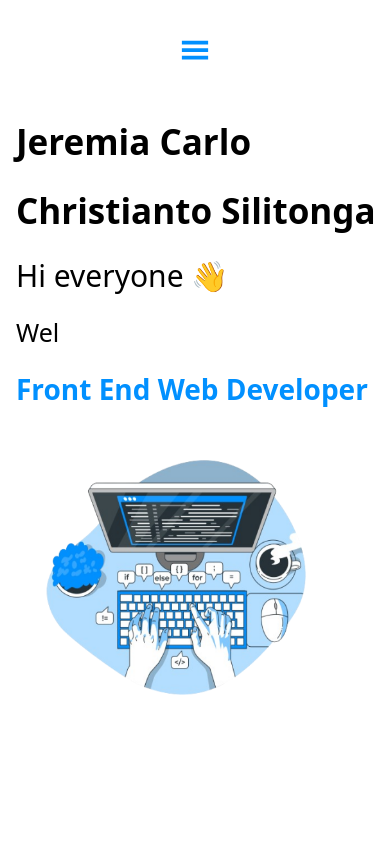
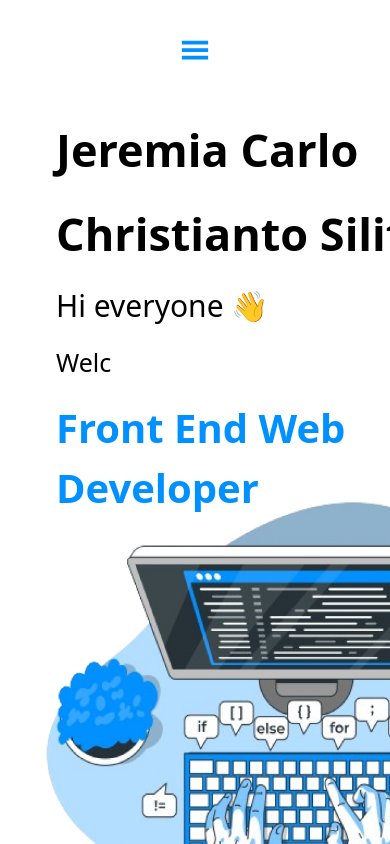
Before and after one commit to Jercarlo80/jeremiacarlo.portfolio.github.io, a React (Create React App) app: page / in a window 390 px wide. Shown: the top 844 px of the page. Built offline with nearby package versions, Linux system fonts and the light colour scheme.

Commit message:
First Commit

```diff
--- a/src/pages/Home.js
+++ b/src/pages/Home.js
@@ -11,12 +11,12 @@ const Home = () => {
   });
   return (
     <div id="home" name="home" className="p-4 md:p-8">
-      <div className="md:flex md:flex-row flex flex-col md:justify-between">
-        <div className="flex flex-col gap-4 md:mt-[280px] mt-[100px] md:ml-[160px] ml-[0px]">
-          <h1 className="md:w-[553px] w-[430px] md:text-[50px] text-[35px] font-bold">
+      <div className="md:flex md:flex-row flex flex-col md:justify-between md:w-full w-[554px]">
+        <div className="flex flex-col gap-4 md:mt-[280px] mt-[100px] md:ml-[160px] ml-[40px]">
+          <h1 className="md:w-[553px] w-[500px] lg:text-[50px] md:text-[50px] text-[45px] font-bold">
             Jeremia Carlo
           </h1>
-          <h1 className="md:w-[553px] w-[540px] md:text-[50px] text-[35px] font-bold">
+          <h1 className="md:w-[553px] w-[500px] lg:text-[50px] md:text-[50px] text-[45px] font-bold">
             Christianto Silitonga
           </h1>
 
@@ -26,13 +26,13 @@ const Home = () => {
           <p className="md:w-[500px] w-[350px] md:text-[35px] text-[25px] font-extralight">
             {typeEffect1}
           </p>
-          <h2 className="md:w-[554px] w-[550px] h-[79px] md:text-[40px] text-[28px] text-[#0190ff] font-extrabold">
+          <h2 className="md:w-[554px] w-[500px] h-[79px] md:text-[40px] text-[40px] text-[#0190ff] font-extrabold">
             Front End Web Developer
           </h2>
         </div>
-        <div className="md:mt-[214px] md:mr-[120px] ml-[20px] ">
+        <div className="md:mt-[214px] md:mr-[120px] ml-[10px] ">
           <img
-            className="md:w-[581px] w-[280px] h-[261px] md:h-[512px]"
+            className="md:w-[581px] w-[680px] h-[501px] md:h-[512px]"
             src={Code}
           />
         </div>
```
